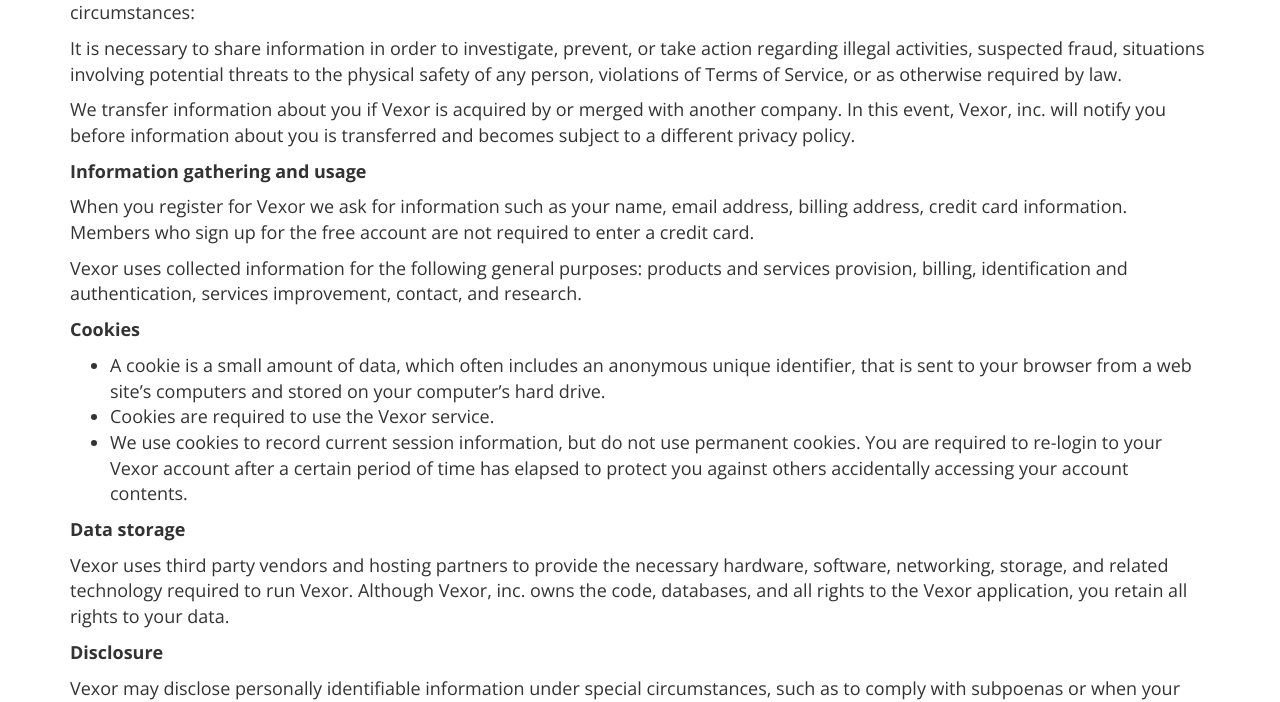
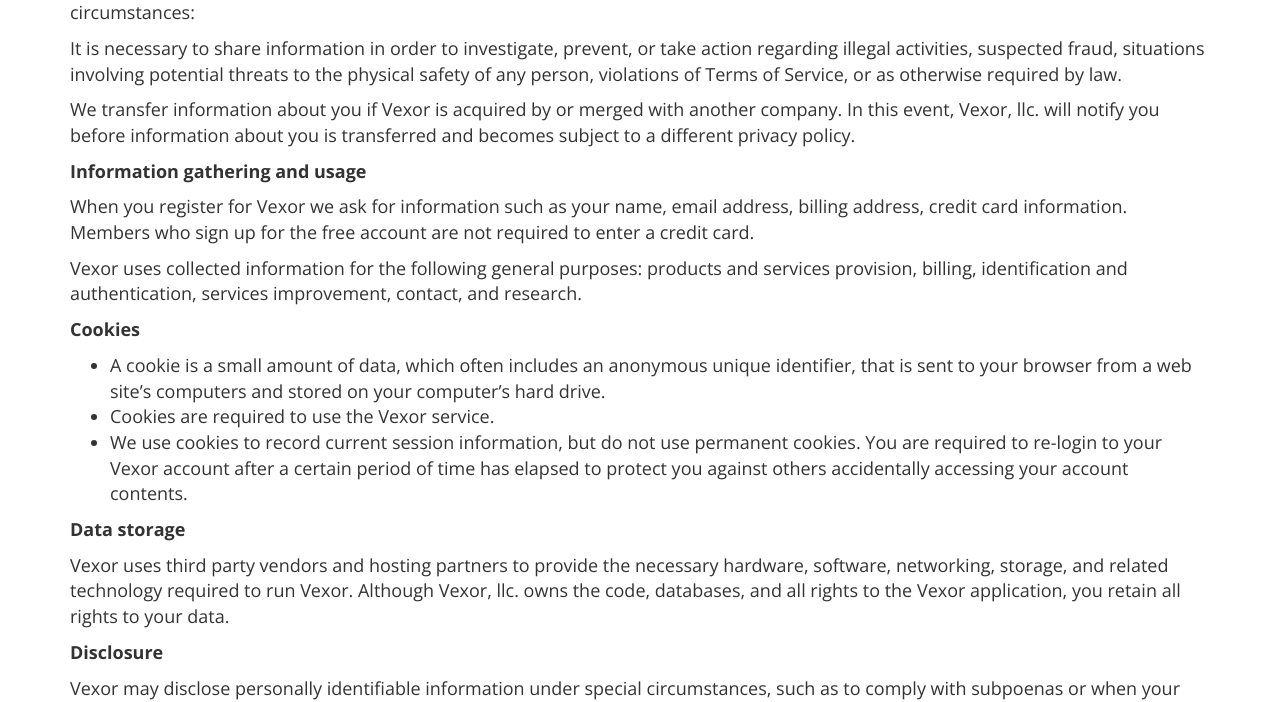
Before and after one commit to vexor/vx-promo, a Jekyll site: the page built from p/privacy.md, in a window 1280 px wide. Shown: the part 312-1014 px from the top of the page. Built offline with Jekyll 4.4.1, drawn with Linux system fonts in a browser that asks for light colours; nearby versions of some CDN libraries; Markdown is read by kramdown in place of the engine named in the settings; comment, search, counter and statistics services are not loaded.

Commit message:
Обновил прайваси

```diff
--- a/p/privacy.md
+++ b/p/privacy.md
@@ -25,7 +25,7 @@
 Service, or as otherwise required by law.
 
 We transfer information about you if Vexor is acquired by or merged with
-another company. In this event, Vexor, inc. will notify you before information
+another company. In this event, Vexor, llc. will notify you before information
 about you is transferred and becomes subject to a different privacy policy.
 
 __Information gathering and usage__
@@ -53,7 +53,7 @@
 
 Vexor uses third party vendors and hosting partners to provide the necessary
 hardware, software, networking, storage, and related technology required to run
-Vexor. Although Vexor, inc. owns the code, databases, and all rights to the
+Vexor. Although Vexor, llc. owns the code, databases, and all rights to the
 Vexor application, you retain all rights to your data.
 
 __Disclosure__
```
